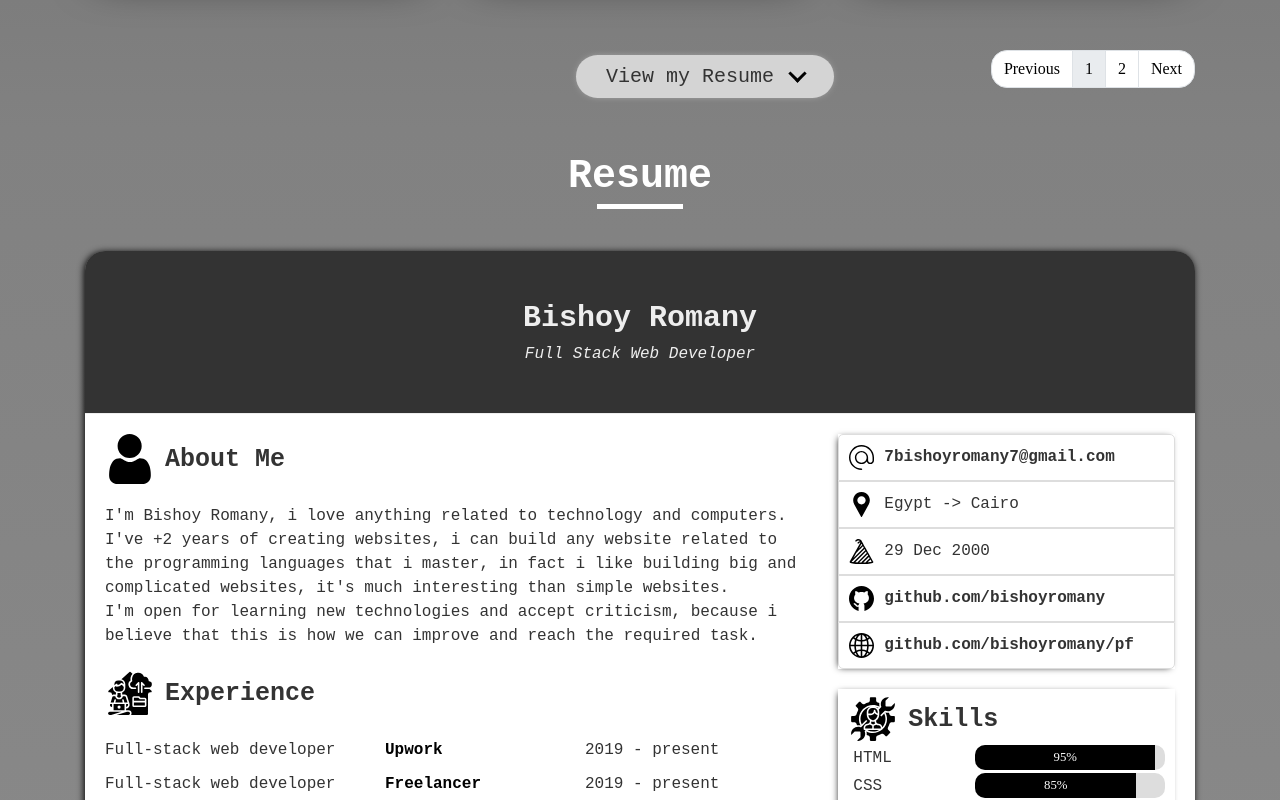
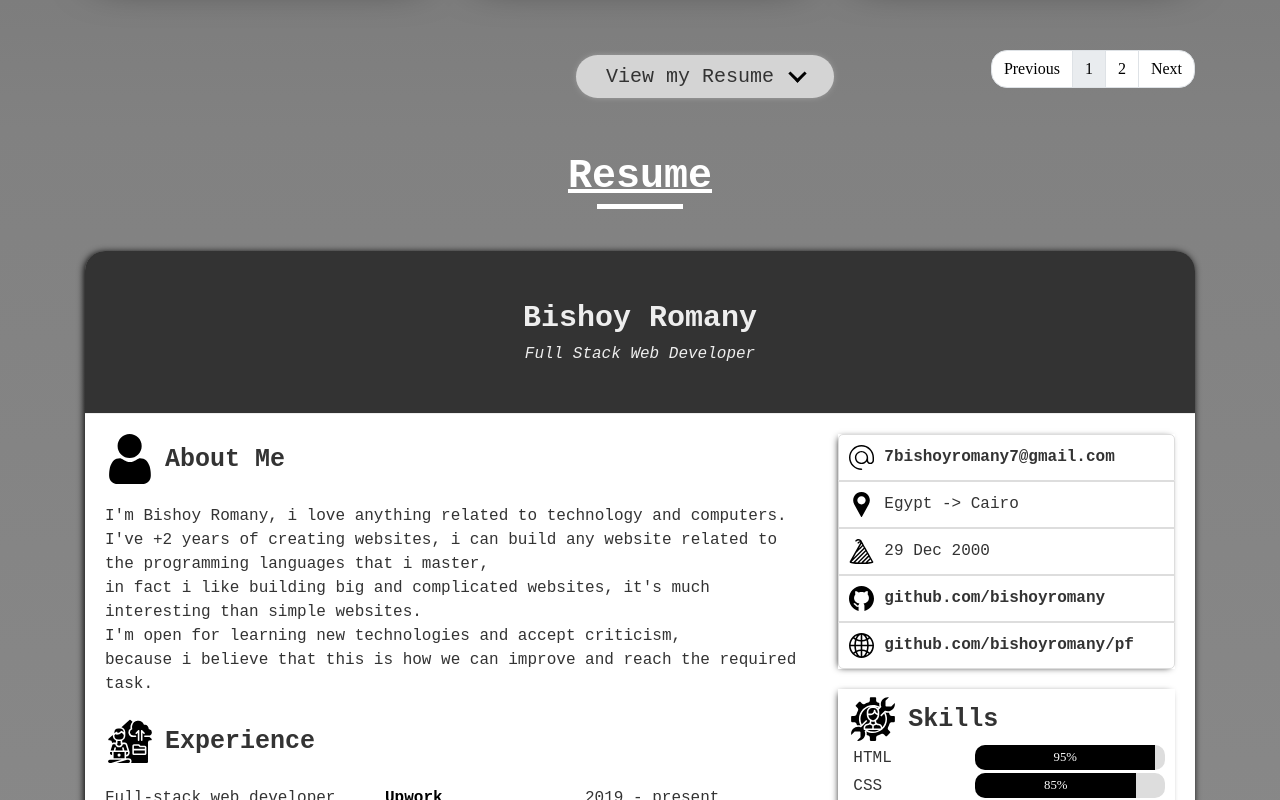
Before and after one commit to bishoyromany/portfolio, a React (Create React App) app: page / in a window 1280 px wide. Shown: the part 2520-3320 px from the top of the page. Built offline with nearby package versions, Linux system fonts and the light colour scheme.

Commit message:
Completed Resume

```diff
--- a/src/App.js
+++ b/src/App.js
@@ -1,24 +1,28 @@
 import React from 'react';
 import Navbar from './Components/Navbar'
 import Home from './Pages/Home'
+import Resume from './Pages/Resume';
 import {
     BrowserRouter as Router,
     Switch,
     Route,
 } from "react-router-dom";
-import {connect} from 'react-redux'
+import { connect } from 'react-redux'
 import ReactTooltip from 'react-tooltip';
 
-function App({BASE_URL}) {
+function App({ BASE_URL }) {
     return (
         <Router basename={BASE_URL}>
             <div className="App">
-            <Navbar />
                 <Switch>
                     <Route path="/Projects">
                         Wooha My Project HERE
                 </Route>
+                    <Route path="/Resume">
+                        <Resume />
+                    </Route>
                     <Route path="/">
+                        <Navbar />
                         <Home />
                     </Route>
                 </Switch>
@@ -31,7 +35,7 @@ function App({BASE_URL}) {
 
 const mapStateToProps = (state /*, ownProps*/) => {
     return {
-        BASE_URL : state.BASE_URL,
+        BASE_URL: state.BASE_URL,
     }
 }
 
@@ -42,10 +46,10 @@ const mapStateToProps = (state /*, ownProps*/) => {
 
 const mapDispatchToProps = (dispatch) => {
     return {
-        actions : {
+        actions: {
 
         }
     }
 }
 
-export default connect(mapStateToProps , mapDispatchToProps)(App);
+export default connect(mapStateToProps, mapDispatchToProps)(App);
--- a/src/Components/Resume.js
+++ b/src/Components/Resume.js
@@ -2,16 +2,28 @@ import React from 'react'
 import { connect } from 'react-redux'
 import { HashLink as Link } from 'react-router-hash-link';
 
-const Resume = ({ RESUME }) => {
+const Resume = ({ RESUME, print, style = {} }) => {
     const { name, job, contact, skills, about, work, education } = RESUME;
-    console.log(contact);
+    const header = print ? '' : (
+        <div className="pretty-header-container">
+            <h1 className="pretty-header"><Link target="_blank" to="/Resume">Resume</Link></h1>
+        </div>
+    );
+    const prettyButton = print ? '' :
+        (
+            <button className="prettyButton">
+                <Link to="#HireMe" smooth>Hire Me <i className="arrow down"></i></Link>
+            </button>
+        );
+
+    const containerStyles = print ? {
+        marginTop: '0px',
+    } : {};
     return (
-        <div id="Resume">
-            <div className="pretty-header-container">
-                <h1 className="pretty-header">Resume</h1>
-            </div>
-            <div className="container">
-                <div className="resumeContainer">
+        <div id="Resume" style={{ ...style }}>
+            {header}
+            <div className={'container'}>
+                <div className="resumeContainer" style={containerStyles}>
                     <div className="header">
                         <span className="name">{name}</span>
                         <span className="job">{job}</span>
@@ -44,6 +56,7 @@ const Resume = ({ RESUME }) => {
                                                         <span className="title">{item.title}</span>
                                                         <a className="company" target="_blank" href={item.url}>{item.company}</a>
                                                         <span className="time">{item.time}</span>
+                                                        <div className="profile-content" dangerouslySetInnerHTML={{ __html: item.text }}></div>
                                                     </li>
                                                 ))
                                             }
@@ -112,10 +125,7 @@ const Resume = ({ RESUME }) => {
                     </div>
                 </div>
             </div>
-
-            <button className="prettyButton">
-                <Link to="#HireMe" smooth>Hire Me <i className="arrow down"></i></Link>
-            </button>
+            {prettyButton}
         </div>
     )
 }
--- /dev/null
+++ b/src/Pages/Resume.js
@@ -0,0 +1,14 @@
+import React from 'react'
+import MyResume from './../Components/Resume';
+import './../Style/Home.scss'
+
+
+const Resume = () => {
+    return (
+        <div id="Home">
+            <MyResume print={true} style={{ display: 'flex', alignItems: 'center', background: '#FFF' }}></MyResume>
+        </div>
+    )
+}
+
+export default Resume;
--- a/src/Store/store.js
+++ b/src/Store/store.js
@@ -366,9 +366,10 @@ let data = {
             icon: user,
             content: `
                 I'm Bishoy Romany, i love anything related to technology and computers. <br />
-                I've +2 years of creating websites, i can build any website related to the programming languages that i master,
+                I've +2 years of creating websites, i can build any website related to the programming languages that i master, <br />
                 in fact i like building big and complicated websites, it's much interesting than simple websites. <br />
-                I'm open for learning new technologies and accept criticism, because i believe that this is how we can improve and reach the required task.
+                I'm open for learning new technologies and accept criticism, <br />
+                because i believe that this is how we can improve and reach the required task.
             `
         },
         work: {
@@ -379,7 +380,8 @@ let data = {
                     title: 'Full-stack web developer',
                     time: '2019 - present',
                     company: 'Upwork',
-                    url: 'https://www.upwork.com/freelancers/~0193309aa3cbddd9fd'
+                    url: 'https://www.upwork.com/freelancers/~0193309aa3cbddd9fd',
+                    // text: `i've bean working in Upwork for more than a year, during this year, i've developed a lot of different types of websites, all clients that worked with me are satisfied`
                 },
                 {
                     title: 'Full-stack web developer',
--- a/src/Style/_config.scss
+++ b/src/Style/_config.scss
@@ -13,6 +13,7 @@ body{
     margin: 0px;
     background-color : #444;
     overflow-x: hidden;
+    -webkit-print-color-adjust: exact !important;
 }
 
 .fix{
@@ -56,6 +57,9 @@ body{
         position: relative;
         font-family: "Courier New";
         color : #FFF;
+        a{
+            color : #FFF;
+        }
         &:after{
             content: '';
             bottom : -10px;
--- a/src/Style/_mediaQuery.scss
+++ b/src/Style/_mediaQuery.scss
@@ -301,6 +301,12 @@
     }
 }
 
+@media print {
+    .container{
+        max-width: 100%;
+    }
+}
+
 @keyframes view-projects-button-xs{
     0%{
         margin-bottom : 40px;
```
Lines whose indentation alone changed are shown as unchanged.
